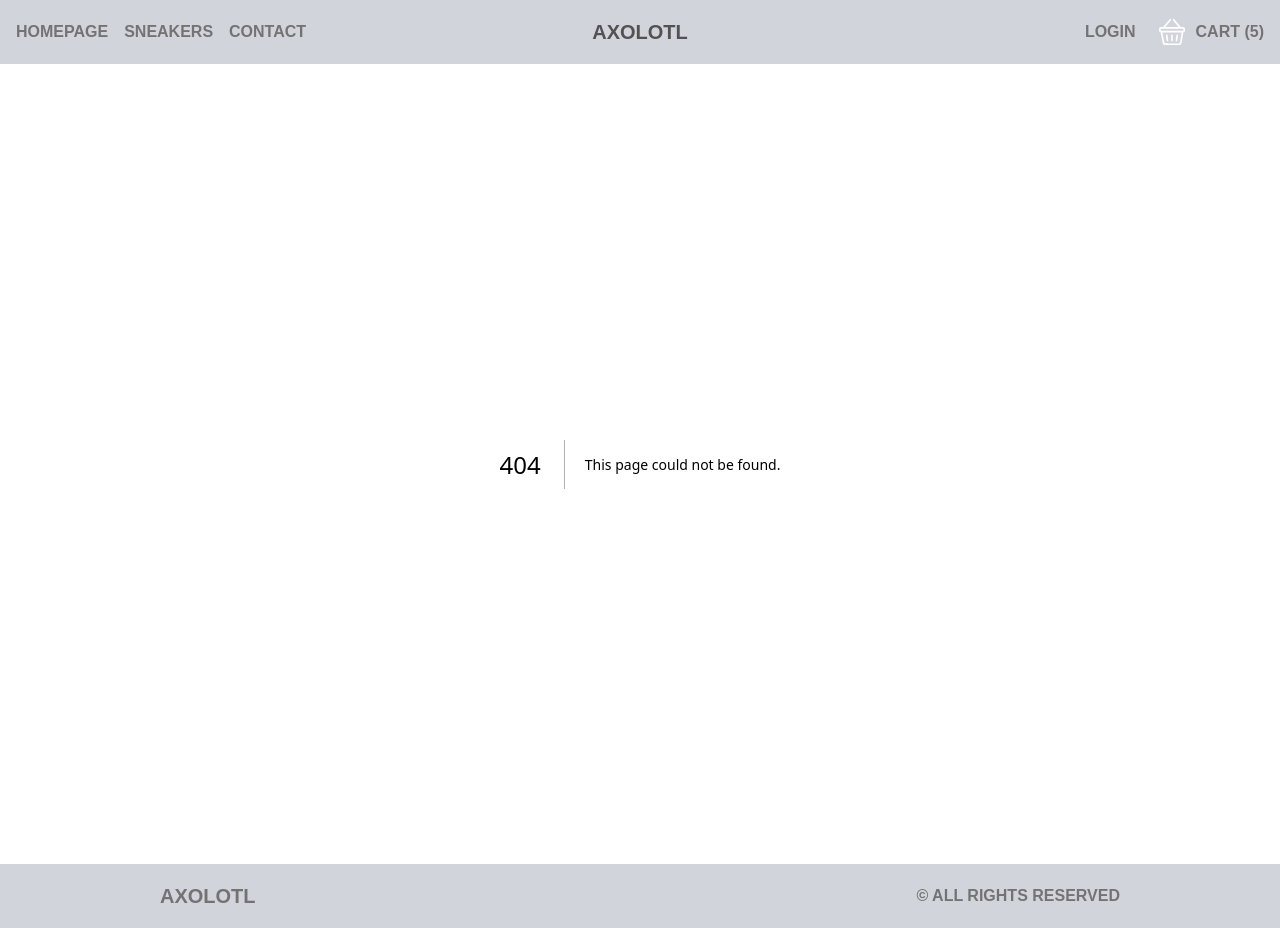
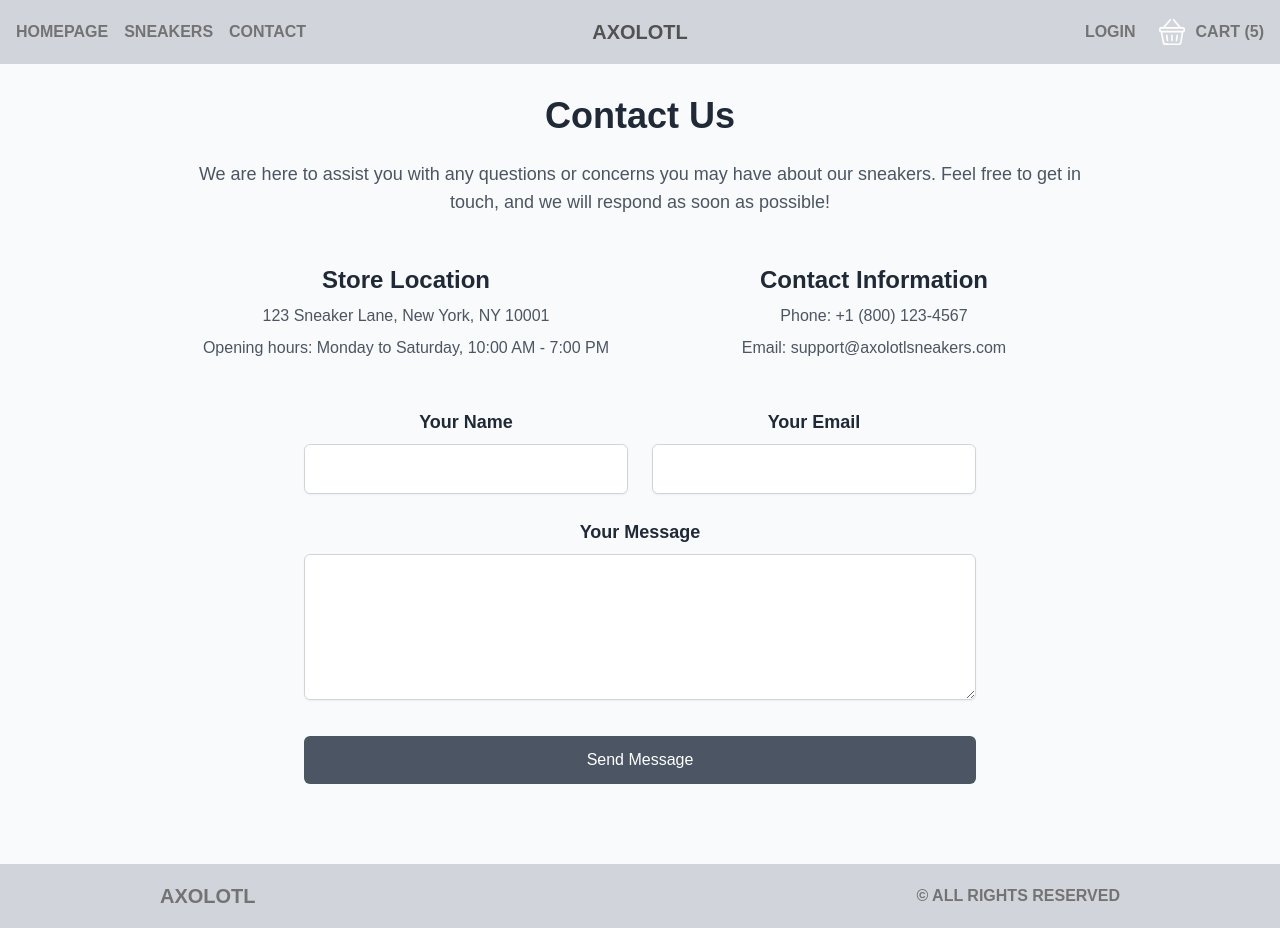
Before and after one commit to evnikitin/sneakers, a Next.js app: page /contact in a window 1280 px wide. Before the commit this address had no page. Built offline with nearby package versions, Linux system fonts and the light colour scheme.

Commit message:
creating contact page

```diff
--- /dev/null
+++ b/app/contact/page.tsx
@@ -0,0 +1,46 @@
+import ContactForm from "@/components/ContactForm/ContactForm";
+
+const Contact = () => {
+  return (
+    <div className="bg-gray-50 min-h-screen py-8 ">
+      <div className="text-center max-w-4xl mx-auto">
+        <h1 className="text-4xl font-bold text-gray-800 mb-6">Contact Us</h1>
+        <p className="text-lg text-gray-600 mb-12">
+          We are here to assist you with any questions or concerns you may have
+          about our sneakers. Feel free to get in touch, and we will respond as
+          soon as possible!
+        </p>
+
+        <div className="grid grid-cols-1 md:grid-cols-2 gap-10 mb-12 mx-auto">
+          <div className="flex flex-col items-center">
+            <h2 className="text-2xl font-semibold text-gray-800">
+              Store Location
+            </h2>
+            <p className="text-gray-600 mt-2 text-center">
+              123 Sneaker Lane, New York, NY 10001
+            </p>
+            <p className="text-gray-600 mt-2 text-center">
+              Opening hours: Monday to Saturday, 10:00 AM - 7:00 PM
+            </p>
+          </div>
+
+          <div className="flex flex-col items-center">
+            <h2 className="text-2xl font-semibold text-gray-800">
+              Contact Information
+            </h2>
+            <p className="text-gray-600 mt-2 text-center md:text-left">
+              Phone: +1 (800) 123-4567
+            </p>
+            <p className="text-gray-600 mt-2 text-center md:text-left">
+              Email: support@axolotlsneakers.com
+            </p>
+          </div>
+        </div>
+
+        <ContactForm />
+      </div>
+    </div>
+  );
+};
+
+export default Contact;
--- a/components/Cart/ui/Cart.tsx
+++ b/components/Cart/ui/Cart.tsx
@@ -2,8 +2,6 @@
 import { cart } from "../lib/mockup";
 import { CheckoutCard, FullScreenCart, MobileCart } from "@/components/Cart";
 import Image from "next/image";
-
-// Моковые данные корзины
 
 export const Cart = () => {
   const totalPrice = cart.reduce(
--- /dev/null
+++ b/components/ContactForm/ContactForm.tsx
@@ -0,0 +1,134 @@
+"use client";
+
+import { useState } from "react";
+import { useForm } from "react-hook-form";
+import { zodResolver } from "@hookform/resolvers/zod";
+import { z } from "zod";
+
+const contactSchema = z.object({
+  name: z.string().min(2, "Name is required"),
+  email: z.string().email("Invalid email address"),
+  message: z.string().min(10, "Message must be at least 10 characters"),
+});
+
+type ContactFormData = z.infer<typeof contactSchema>;
+
+const ContactForm = () => {
+  const {
+    register,
+    handleSubmit,
+    formState: { errors },
+  } = useForm<ContactFormData>({
+    resolver: zodResolver(contactSchema),
+  });
+
+  const [formStatus, setFormStatus] = useState("");
+
+  const onSubmit = async (data: ContactFormData) => {
+    try {
+      console.log("Form data submitted:", data);
+      setFormStatus("Your message has been sent successfully!");
+    } catch (e) {
+      setFormStatus("There was an error sending your message.");
+      console.log(e);
+    }
+  };
+
+  return (
+    <form
+      onSubmit={handleSubmit(onSubmit)}
+      className="w-full max-w-2xl mx-auto px-7 sm:px-0"
+    >
+      <div className=" mb-6 grid grid-cols-1 md:grid-cols-2 gap-6">
+        <div className="relative">
+          <label
+            htmlFor="name"
+            className="block text-lg font-semibold text-gray-800"
+          >
+            Your Name
+          </label>
+          <input
+            id="name"
+            type="text"
+            {...register("name")}
+            className={`mt-2 block w-full px-5 py-3 border border-gray-300 rounded-md shadow-sm focus:outline-none focus:ring-2 focus:ring-gray-600 focus:border-gray-500 transition duration-200 ${
+              errors.name ? "border-red-500" : ""
+            }`}
+          />
+          {errors.name && (
+            <p className="absolute text-sm text-red-500 mt-2 left-0 right-0">
+              {errors.name.message}
+            </p>
+          )}
+        </div>
+
+        <div className="relative">
+          <label
+            htmlFor="email"
+            className="block text-lg font-semibold text-gray-800"
+          >
+            Your Email
+          </label>
+          <input
+            id="email"
+            type="email"
+            {...register("email")}
+            className={`mt-2 block w-full px-5 py-3 border border-gray-300 rounded-md shadow-sm focus:outline-none focus:ring-2 focus:ring-gray-600 focus:border-gray-500 transition duration-200 ${
+              errors.email ? "border-red-500" : ""
+            }`}
+          />
+          {errors.email && (
+            <p className="absolute text-sm text-red-500 mt-2 left-0 right-0">
+              {errors.email.message}
+            </p>
+          )}
+        </div>
+      </div>
+
+      <div>
+        <label
+          htmlFor="message"
+          className="block text-lg font-semibold text-gray-800"
+        >
+          Your Message
+        </label>
+        <textarea
+          id="message"
+          {...register("message")}
+          className={`mt-2  block w-full px-5 py-3 border border-gray-300 rounded-md shadow-sm focus:outline-none focus:ring-2 focus:ring-gray-600 focus:border-gray-500 transition duration-200 ${
+            errors.message ? "border-red-500" : ""
+          }`}
+          rows={5}
+        />
+        {errors.message && (
+          <p className=" absolute left-0 right-0 text-sm text-red-500 mt-2">
+            {errors.message.message}
+          </p>
+        )}
+      </div>
+
+      <div className="mt-9">
+        <button
+          type="submit"
+          className="w-full py-3 px-5 bg-gray-600 text-white rounded-md hover:bg-gray-700 focus:outline-none focus:ring-4 focus:ring-gray-500 transition duration-200"
+        >
+          Send Message
+        </button>
+      </div>
+
+      {formStatus && (
+        <div className="mt-6 text-center">
+          <p
+            className={`text-sm ${
+              formStatus.includes("success") ? "text-green-500" : "text-red-500"
+            }`}
+          >
+            {formStatus}
+          </p>
+        </div>
+      )}
+    </form>
+  );
+};
+
+export default ContactForm;
--- a/components/Header/BurgerMenu/BurgerMenu.tsx
+++ b/components/Header/BurgerMenu/BurgerMenu.tsx
@@ -8,8 +8,7 @@ import CartLink from "./CartLink";
 const links = [
   { id: 1, title: "Homepage", url: "/" },
   { id: 2, title: "Sneakers", url: "/sneakers" },
-  { id: 3, title: "Working Hours", url: "/hours" },
-  { id: 4, title: "Contact", url: "/contact" },
+  { id: 3, title: "Contact", url: "/contact" },
 ];
 
 const BurgerMenu = () => {
--- a/package.json
+++ b/package.json
@@ -9,9 +9,12 @@
     "lint": "next lint"
   },
   "dependencies": {
+    "@hookform/resolvers": "^3.10.0",
     "next": "15.1.5",
     "react": "^19.0.0",
-    "react-dom": "^19.0.0"
+    "react-dom": "^19.0.0",
+    "react-hook-form": "^7.54.2",
+    "zod": "^3.24.1"
   },
   "devDependencies": {
     "@eslint/eslintrc": "^3",
```
Also changed, not shown: 1 other file (tests, documents, lock files or other folders).
